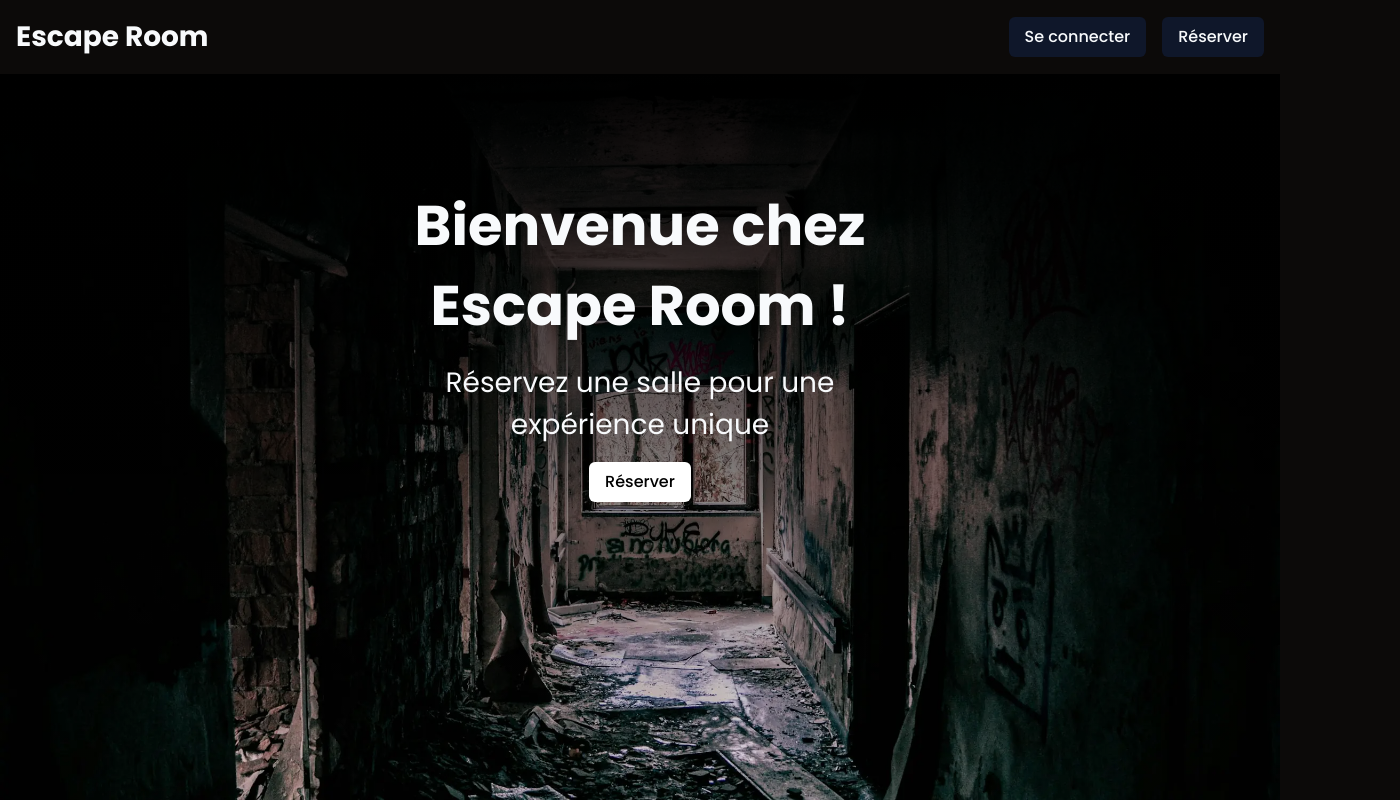
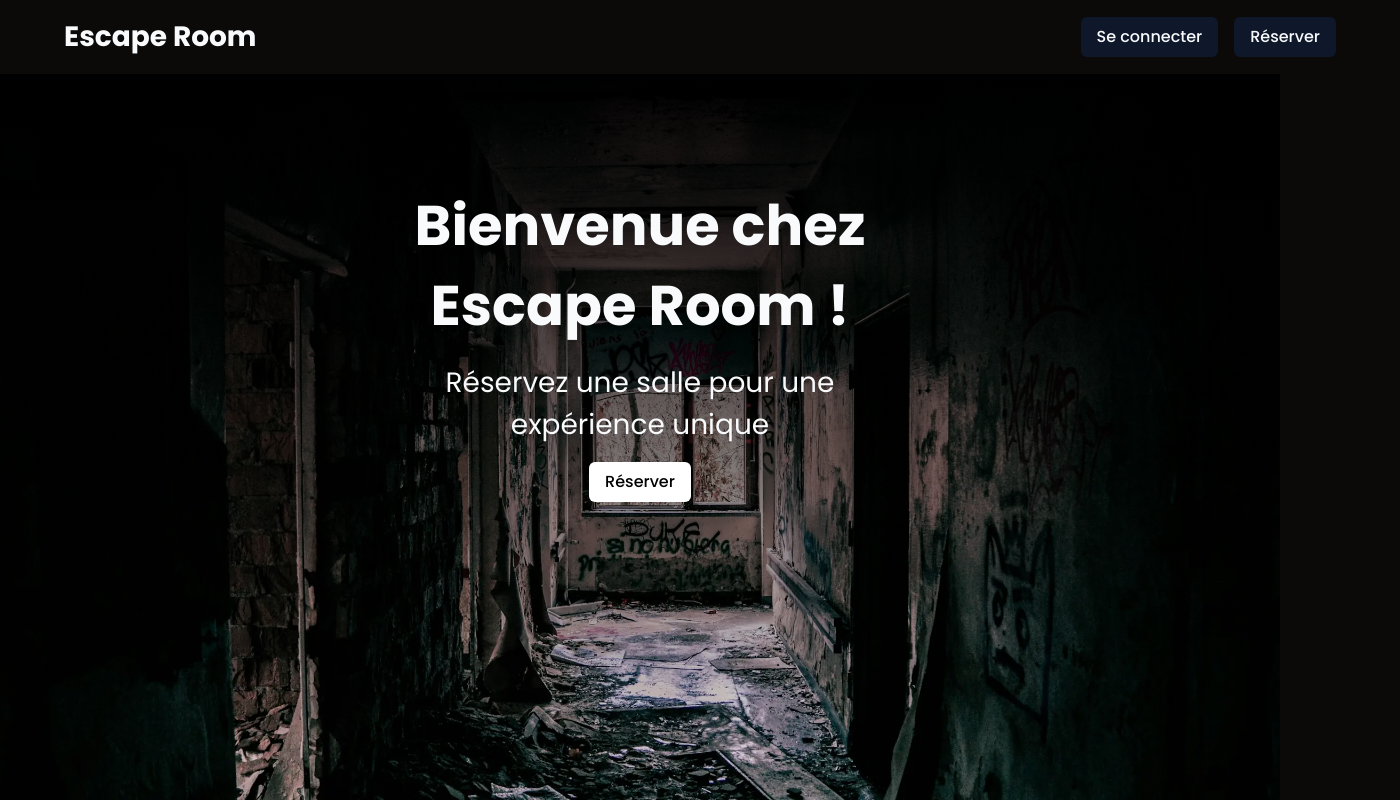
Before and after one commit to SebastienLaurentt/Escape-Game, a Next.js app: page / in a window 1280 px wide. Shown: the top 800 px of the page, 1400 px wide, since content can reach past the window. Built offline with nearby package versions, Linux system fonts and the light colour scheme; no server answers.

Commit message:
add px and max w from md display

```diff
--- a/components/shared/Footer.tsx
+++ b/components/shared/Footer.tsx
@@ -1,6 +1,6 @@
 const Footer = () => {
   return (
-    <footer className="w-full text-xs md:text-sm px-4 py-4 mx-auto  flex flex-row justify-between ">
+    <footer className="w-full text-xs md:text-sm px-4 py-4 mx-auto  flex flex-row justify-between md:px-6 lg:px-10 xl:px-16 xl:max-w-[1400px] xl:mx-auto ">
       <span>© 2021 Escape Room</span>
       <div>
         <span>Mentions Légales</span>
--- a/components/shared/Header.tsx
+++ b/components/shared/Header.tsx
@@ -5,7 +5,7 @@ import { Button } from "../ui/button";
 
 const Header = () => {
   return (
-    <header className="flex flex-row justify-between items-center py-4 px-4">
+    <header className="flex flex-row justify-between items-center py-4 px-4 md:px-6 lg:px-10 xl:px-16 xl:w-[1400px] mx-auto">
       <span className="font-bold text-md md:text-xl">Escape Room</span>
       <div className="hidden md:flex flex-row items-center gap-x-4">
         <SignedIn>
```
